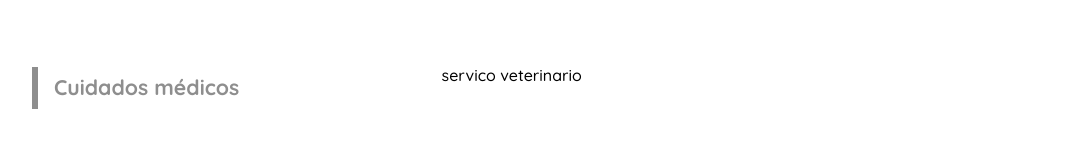
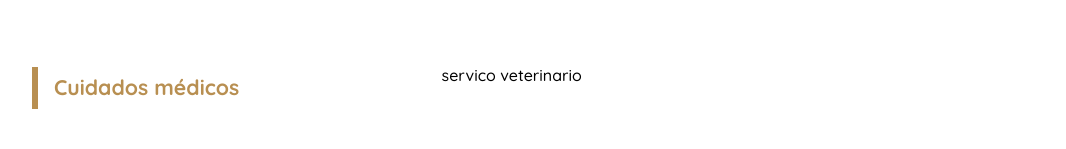
Before and after one commit to jacksonCamara/petcare-aulas, a Next.js app: page / in a window 1280 px wide. In both pictures the pointer is over the link "Cuidados médicos". Shown: the part 910-1059 px from the top of the page, without its empty margins (96-1162 px from the left). Built offline with nearby package versions, Linux system fonts and the light colour scheme.

Commit message:
Aplicando hover e seletor especial sass

```diff
--- a/src/components/servicoVeterinario/seletor/index.tsx
+++ b/src/components/servicoVeterinario/seletor/index.tsx
@@ -4,8 +4,8 @@ import styles from "./styles.module.scss";
 export const Seletor = () => {
     return (
         <div className={styles.seletor}>
+            <a className={styles.link}>Cuidados médicos</a>
             <div className={styles.barra} />
-            <a className={styles.link}>Cuidados médicos</a>
         </div>
     );
 };
--- a/src/components/servicoVeterinario/seletor/styles.module.scss
+++ b/src/components/servicoVeterinario/seletor/styles.module.scss
@@ -4,12 +4,23 @@
     display: flex;
     gap: clamp(1rem, 1.09vmax, 1.09vmax);
     align-items: center;
+    flex-direction: row-reverse;
+    justify-content: flex-end;
+
 }
 
-.link{
+.link {
     font-size: $fonte-tamanho-medio;
     color: $cor-base;
     font-weight: 700;
+    cursor: pointer;
+
+    &:hover {
+        color: $cor-secundaria;
+        + .barra{
+            background-color: $cor-secundaria;
+        }
+    }
 }
 
 .barra {
@@ -17,3 +28,18 @@
     background-color: $cor-base;
     height: clamp(1rem, 3.33vmax, 3.33vmax)
 }
+
+.link:hover{
+    color: $cor-secundaria;
+}
+
+.link:hover + .barra{
+    background-color: $cor-secundaria;
+}
+
+.link:hover{
+    color: $cor-secundaria;
+    + .barra{
+        background-color: $cor-secundaria;
+    }
+}
```
